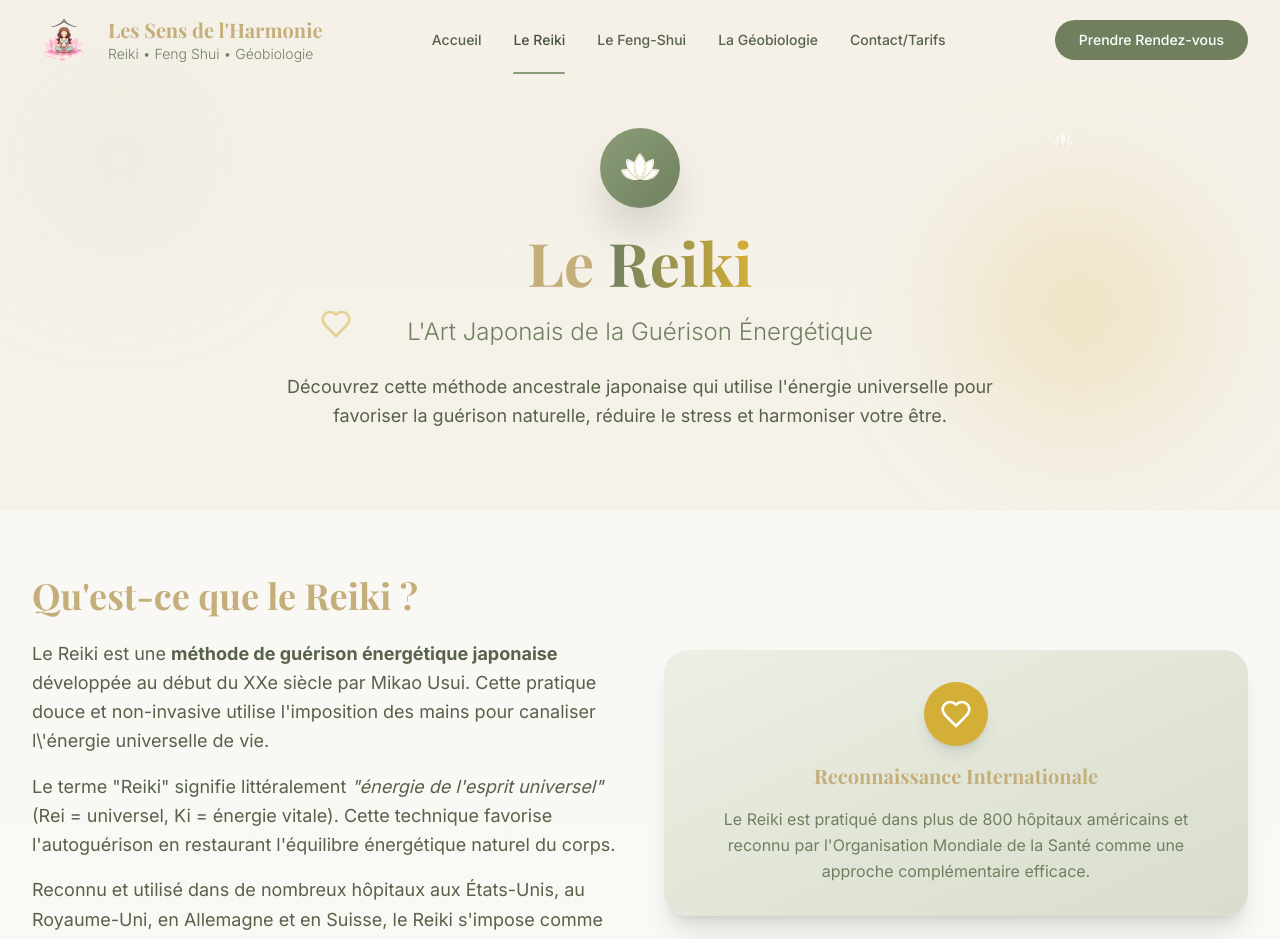
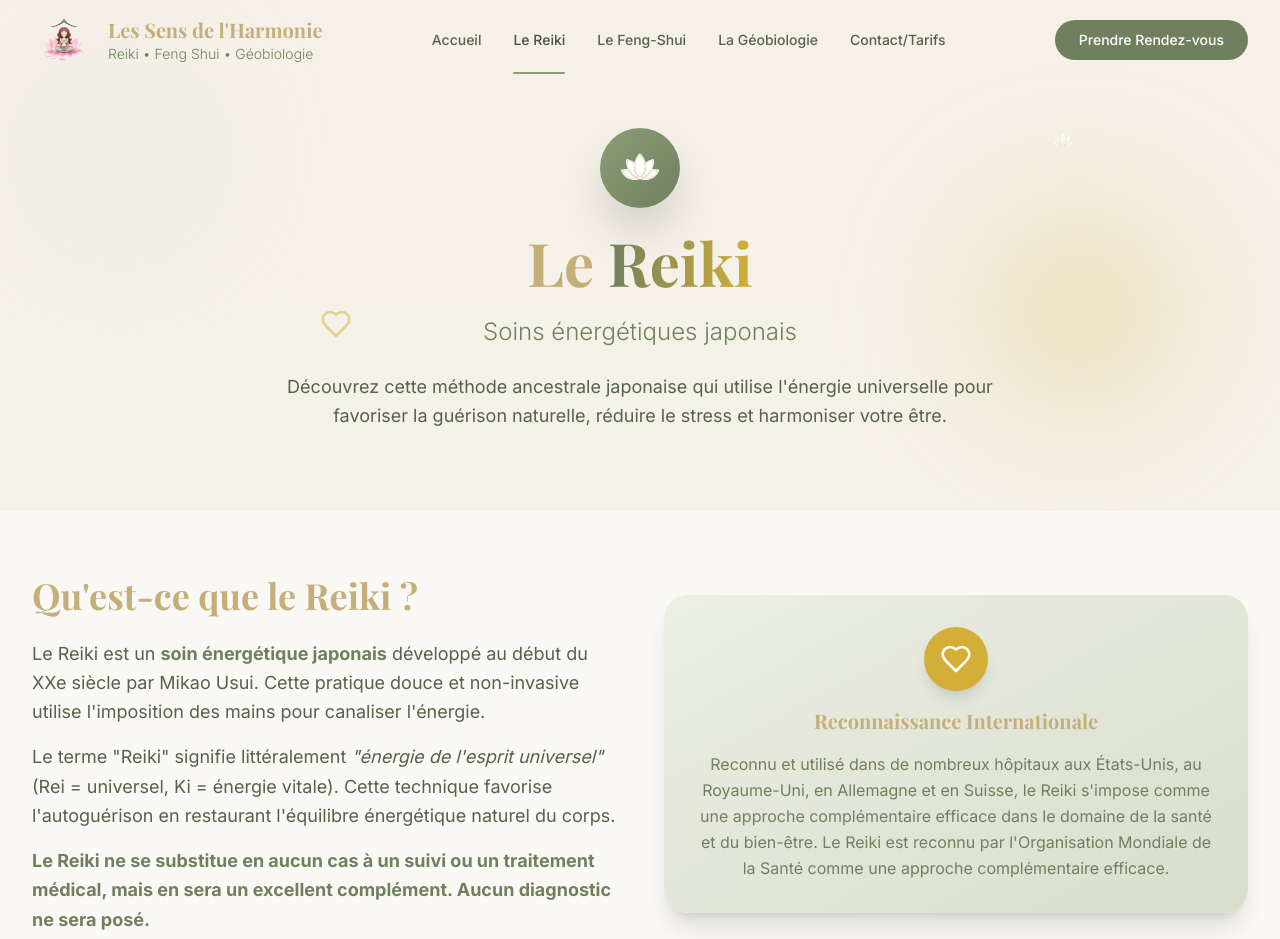
Before and after one commit to Timothee-alt/sensdelharmonie, a Next.js app: page /reiki in a window 1280 px wide. Shown: the top 939 px of the page. Built offline with nearby package versions, Linux system fonts and the light colour scheme; a web font is replaced by a local one.

Commit message:
Rectification page Reiki

```diff
--- a/components/pages/ReikiContent.tsx
+++ b/components/pages/ReikiContent.tsx
@@ -68,16 +68,10 @@ const pricing = [
     features: ['Séance complète', 'Conseils personnalisés', 'Suivi inclus']
   },
   {
-    category: 'Adolescent (12-17 ans)',
-    price: '50€',
-    duration: '45min',
-    features: ['Séance adaptée', 'Approche bienveillante', 'Accompagnement des parents']
-  },
-  {
-    category: 'Enfant/Bébé (0-11 ans)',
+    category: 'Enfants (jusque 13 ans)',
     price: '45€',
-    duration: '30min',
-    features: ['Séance douce', 'Présence des parents', 'Approche ludique']
+    duration: '30-45min',
+    features: ['Séance adaptée', 'Approche bienveillante', 'Conseils personnalisés']
   },
   {
     category: 'Séance à distance',
@@ -177,7 +171,7 @@ export default function ReikiContent() {
             </h1>
 
             <p className="text-xl md:text-2xl text-sage-600 font-light">
-              L'Art Japonais de la Guérison Énergétique
+              Soins énergétiques japonais
             </p>
 
             <p className="text-lg text-sage-700 max-w-3xl mx-auto leading-relaxed">
@@ -203,19 +197,19 @@ export default function ReikiContent() {
               </h2>
               <div className="space-y-4 text-sage-700 leading-relaxed text-lg">
                 <p>
-                  Le Reiki est une <strong>méthode de guérison énergétique japonaise</strong> développée
+                  Le Reiki est un <strong className='text-sage-600'>soin énergétique japonais</strong> développé
                   au début du XXe siècle par Mikao Usui. Cette pratique douce et non-invasive
-                  utilise l'imposition des mains pour canaliser l\'énergie universelle de vie.
+                  utilise l'imposition des mains pour canaliser l'énergie.
                 </p>
                 <p>
                   Le terme "Reiki" signifie littéralement <em>"énergie de l'esprit universel"</em>
                   (Rei = universel, Ki = énergie vitale). Cette technique favorise l'autoguérison
                   en restaurant l'équilibre énergétique naturel du corps.
                 </p>
-                <p>
-                  Reconnu et utilisé dans de nombreux hôpitaux aux États-Unis, au Royaume-Uni,
-                  en Allemagne et en Suisse, le Reiki s'impose comme une approche complémentaire
-                  efficace dans le domaine de la santé et du bien-être.
+                <p className='font-bold text-sage-600'>
+                Le Reiki ne se substitue en aucun cas à un suivi ou un
+                traitement médical, mais en sera un excellent complément. Aucun diagnostic ne sera
+                posé.
                 </p>
               </div>
             </motion.div>
@@ -235,9 +229,11 @@ export default function ReikiContent() {
                     Reconnaissance Internationale
                   </h3>
                   <p className="text-sage-600 leading-relaxed">
-                    Le Reiki est pratiqué dans plus de 800 hôpitaux américains et
-                    reconnu par l'Organisation Mondiale de la Santé comme une approche
-                    complémentaire efficace.
+                  Reconnu et utilisé dans de nombreux hôpitaux aux États-Unis, au Royaume-Uni,
+                  en Allemagne et en Suisse, le Reiki s'impose comme une approche complémentaire
+                  efficace dans le domaine de la santé et du bien-être. Le Reiki est
+                  reconnu par l'Organisation Mondiale de la Santé comme une approche
+                  complémentaire efficace.
                   </p>
                 </div>
               </div>
@@ -441,7 +437,7 @@ export default function ReikiContent() {
             </p>
           </motion.div>
 
-          <div className="grid grid-cols-1 md:grid-cols-2 lg:grid-cols-4 gap-6">
+          <div className="grid grid-cols-1 md:grid-cols-2 lg:grid-cols-3 gap-6 place-items-center">
             {pricing.map((item, index) => (
               <motion.div
                 key={index}
```
